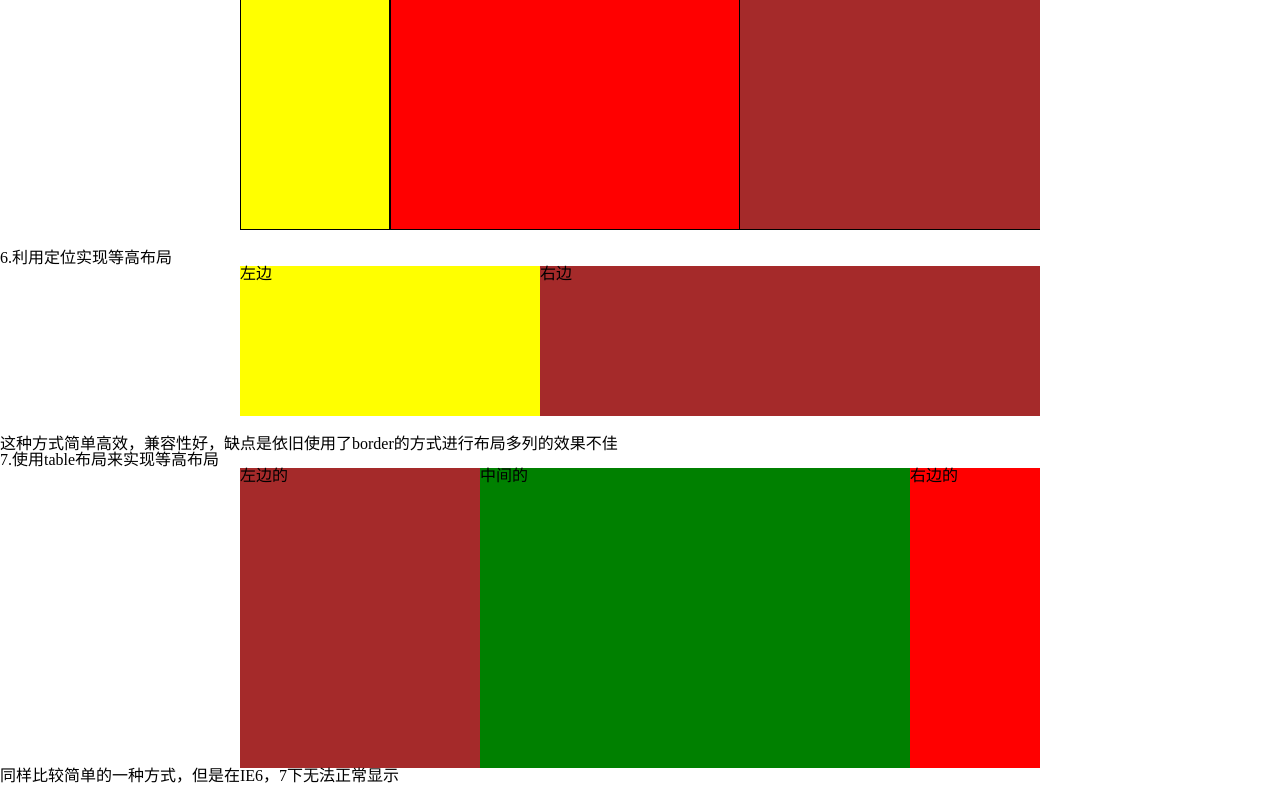
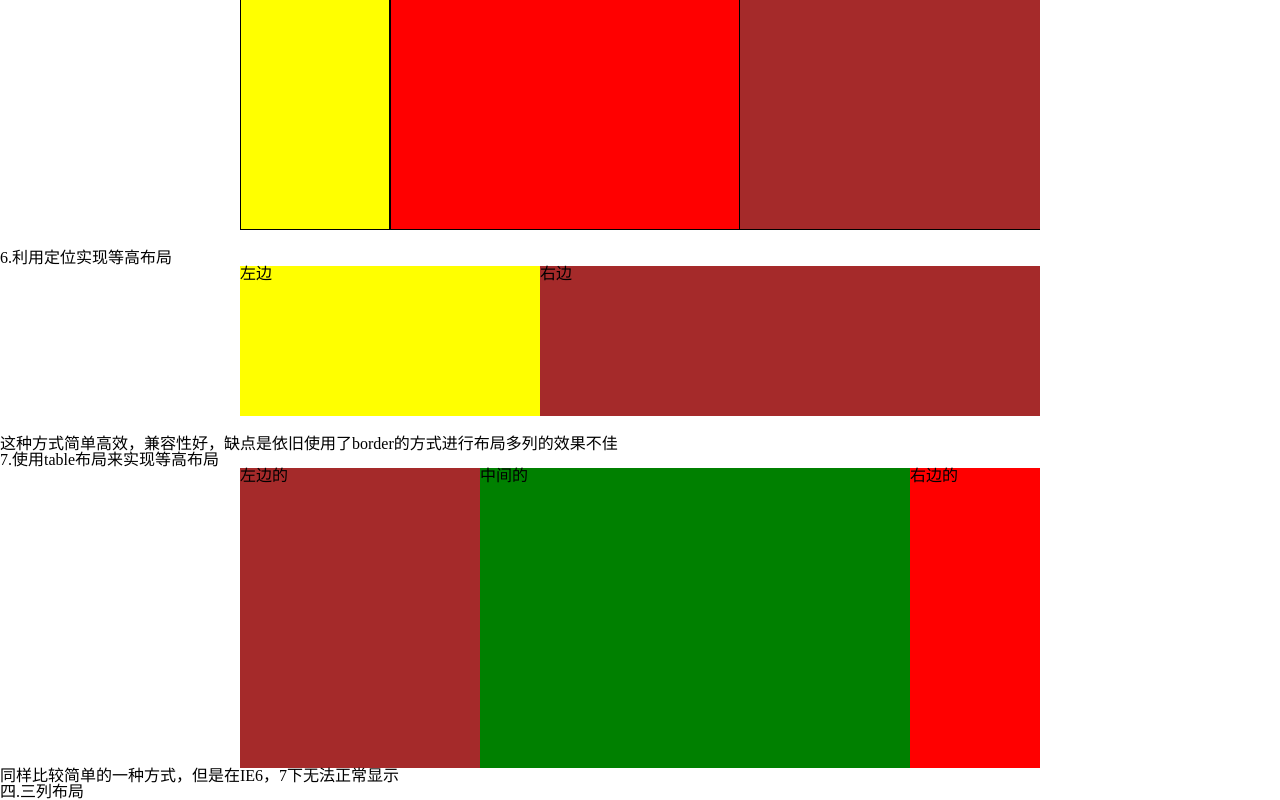
Before and after one commit to Cc-Edit/layout, a plain HTML site: page index.html in a window 1280 px wide. Shown: the part 7016-7816 px from the top of the page. Drawn offline with Linux system fonts and the light colour scheme.

Commit message:
add three

```diff
--- a/index.html
+++ b/index.html
@@ -219,5 +219,6 @@
   </div>
 </div>
 <p>同样比较简单的一种方式，但是在IE6，7下无法正常显示</p>
+<h3>四.三列布局</h3>
 </body>
 </html>
```
